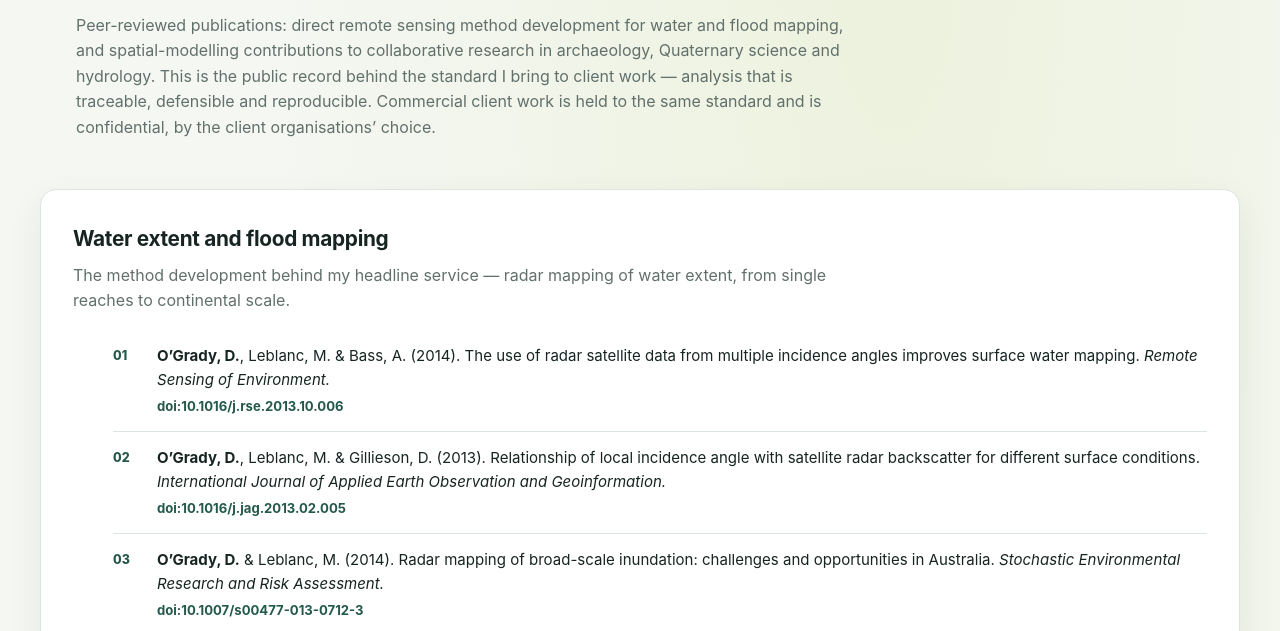
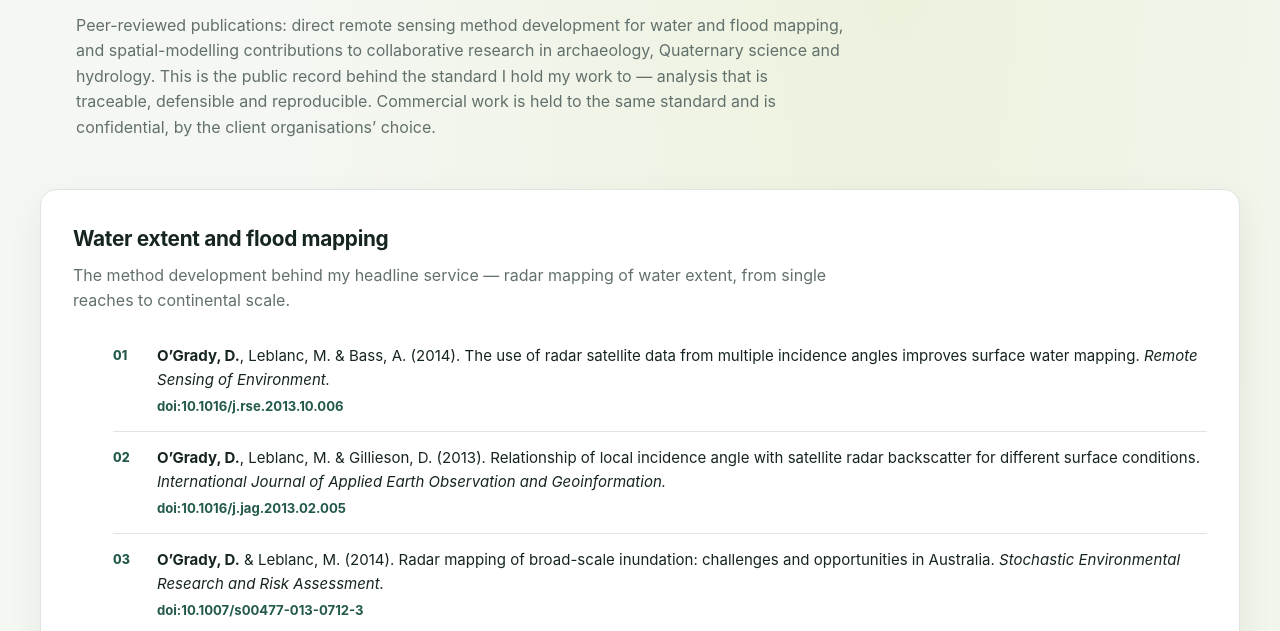
Before and after one commit to damienogrady/damienogrady.github.io, a plain HTML site: page publications.html in a window 1280 px wide. Shown: the part 169-800 px from the top of the page. Drawn offline with Linux system fonts and the light colour scheme.

Commit message:
Publications intro: neutral voice
Co-authored-by: Copilot App <223556219+Copilot@users.noreply.github.com>

```diff
--- a/publications.html
+++ b/publications.html
@@ -44,7 +44,7 @@
 
 <div class="page-hero wrap">
   <h2>Publications</h2>
-  <p>Peer-reviewed publications: direct remote sensing method development for water and flood mapping, and spatial-modelling contributions to collaborative research in archaeology, Quaternary science and hydrology. This is the public record behind the standard I bring to client work &mdash; analysis that is traceable, defensible and reproducible. Commercial client work is held to the same standard and is confidential, by the client organisations&rsquo; choice.</p>
+  <p>Peer-reviewed publications: direct remote sensing method development for water and flood mapping, and spatial-modelling contributions to collaborative research in archaeology, Quaternary science and hydrology. This is the public record behind the standard I hold my work to &mdash; analysis that is traceable, defensible and reproducible. Commercial work is held to the same standard and is confidential, by the client organisations&rsquo; choice.</p>
 </div>
 
 <section id="pubs" class="pubgroup">
```
